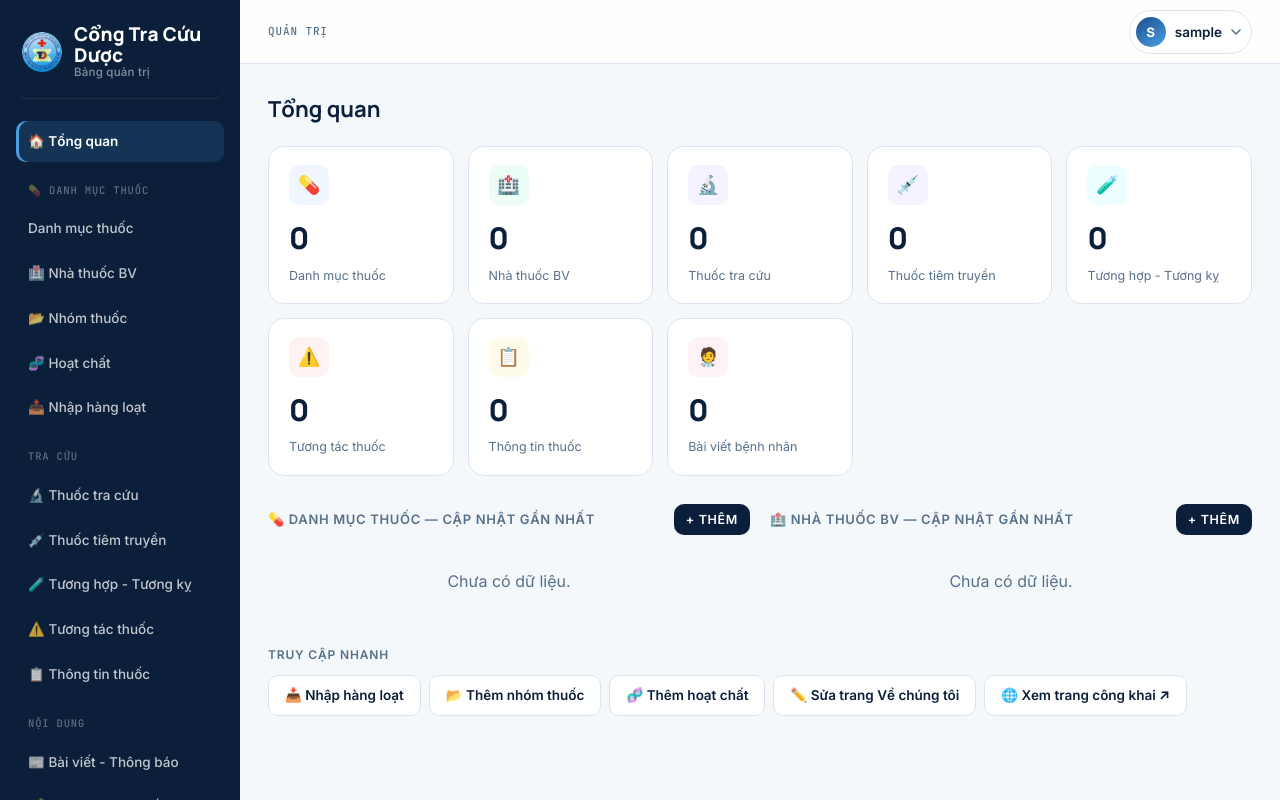
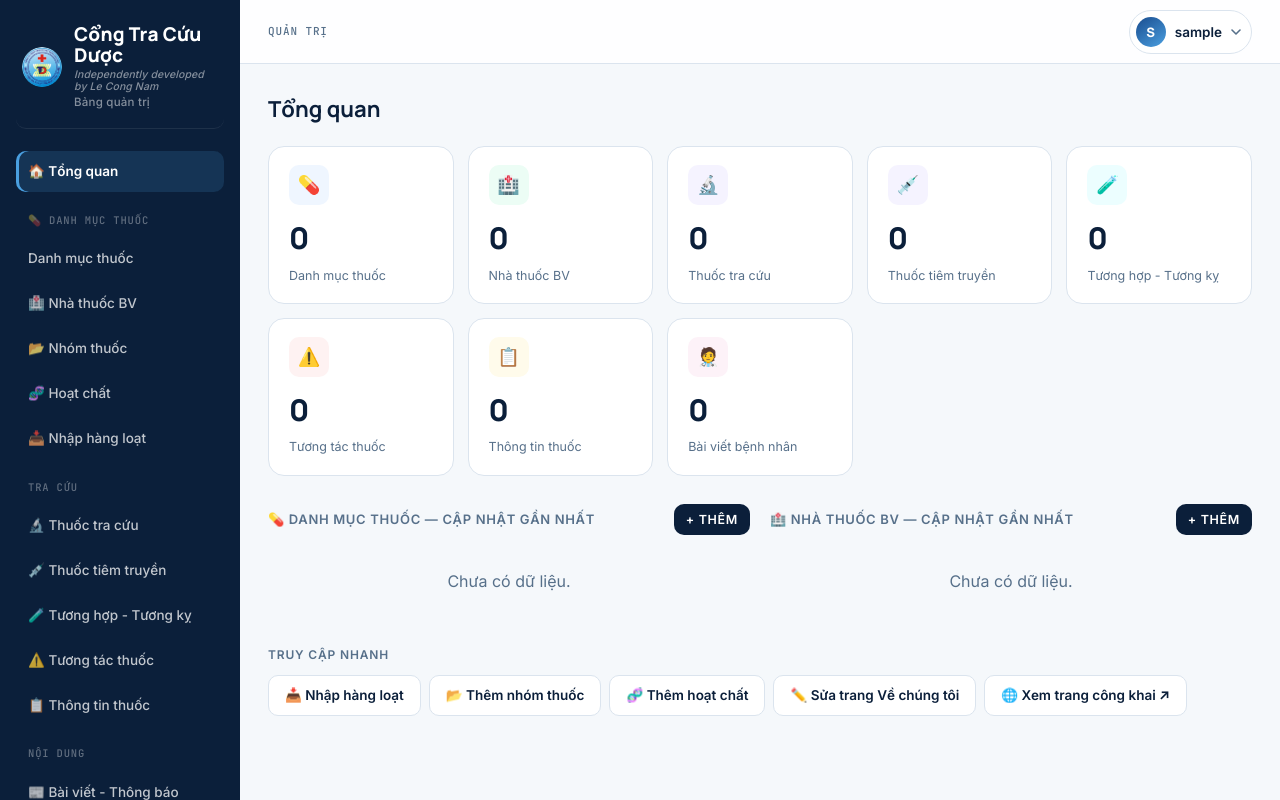
Before and after one commit to nammlc/pharmacy-portal, a Flask app: page /admin/ in a window 1280 px wide. Run offline with Flask 3, Linux system fonts and the light colour scheme; the visitor is signed in with stand-in values (Sample User, id 1); data that the repository does not hold is empty; some libraries are stand-ins or nearby versions.

Commit message:
add name

```diff
--- a/pharmacy_portal/app/static/css/style.css
+++ b/pharmacy_portal/app/static/css/style.css
@@ -115,6 +115,7 @@ a { color: inherit; text-decoration: none; }
 .brand-text { display: flex; flex-direction: column; line-height: 1.2; }
 .brand-text strong.brand-primary { font-family: var(--font-display); font-size: 19px; font-weight: 800; letter-spacing: 0.01em; line-height: 1.1; }
 .brand-text small { font-size: 11.5px; color: rgba(255,255,255,0.55); letter-spacing: 0.02em; }
+.brand-text small.brand-credit { font-size: 10.5px; font-style: italic; margin: 3px 0 2px; color: rgba(255,255,255,0.7); letter-spacing: 0.01em; }
 
 /* Menu giờ luôn gói gọn trong 1 dropdown (mọi kích thước màn hình) */
 .nav-dropdown { position: relative; }
--- a/pharmacy_portal/app/templates/admin/base.html
+++ b/pharmacy_portal/app/templates/admin/base.html
@@ -23,6 +23,7 @@
       <img src="{{ url_for('static', filename='images/logo.png') }}" alt="Logo" class="brand-logo brand-logo-sm">
       <span class="brand-text">
         <strong class="brand-primary">Cổng Tra Cứu Dược</strong>
+        <small class="brand-credit">Independently developed by Le Cong Nam</small>
         <small>Bảng quản trị</small>
       </span>
     </a>
--- a/pharmacy_portal/app/templates/base.html
+++ b/pharmacy_portal/app/templates/base.html
@@ -55,7 +55,7 @@
 <footer class="site-footer">
   <div class="footer-inner">
     <p>Khoa Dược &middot; Bệnh viện Đa khoa Tâm Đức Cầu Quan. Dữ liệu chỉ dùng tham khảo trong nội bộ, luôn đối chiếu với dược thư và quy trình chuyên môn hiện hành.</p>
-    <p style="margin-top:6px; color:rgba(255,255,255,0.3); font-size:12px;">© 2026 Khoa Dược · BVĐK Tâm Đức Cầu Quan · Designed by Le Cong Nam</p>
+    <p style="margin-top:6px; color:rgba(255,255,255,0.3); font-size:12px;">© 2026 Khoa Dược · BVĐK Tâm Đức Cầu Quan · Independently developed by Le Cong Nam</p>
   </div>
 </footer>
 
```
